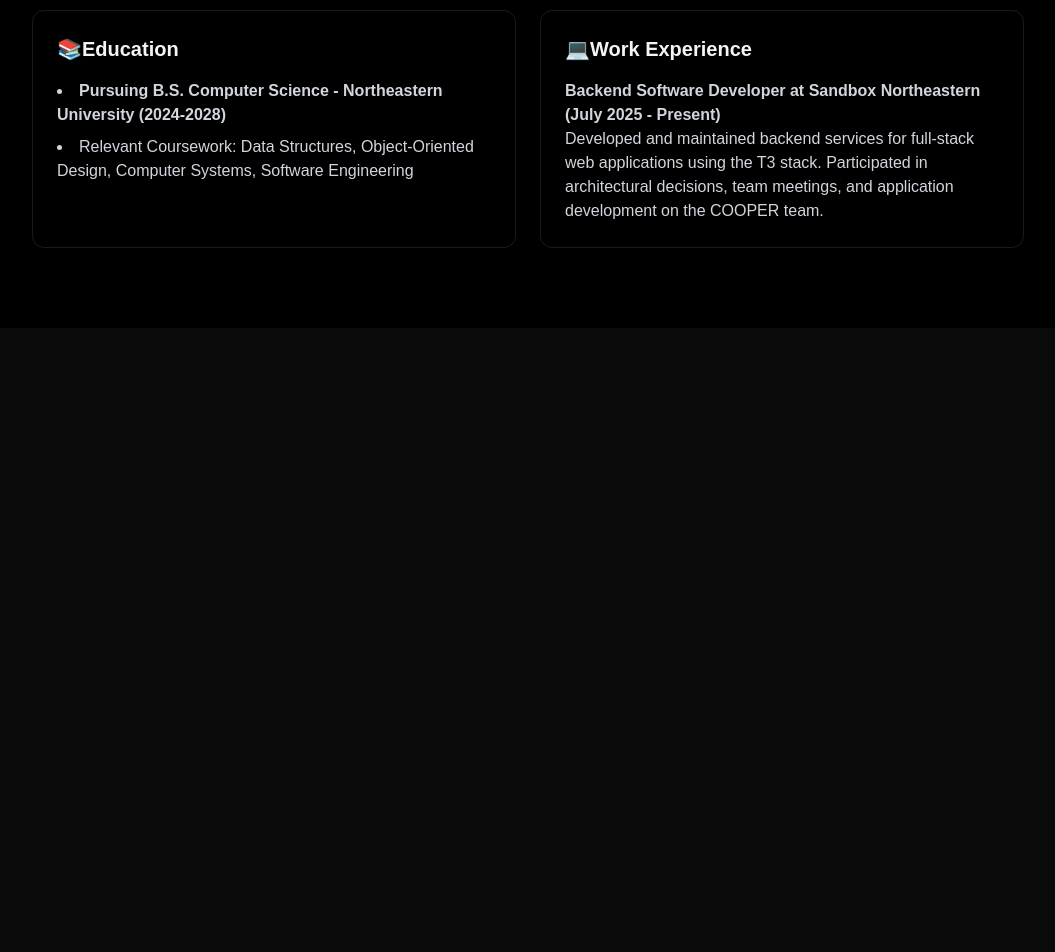
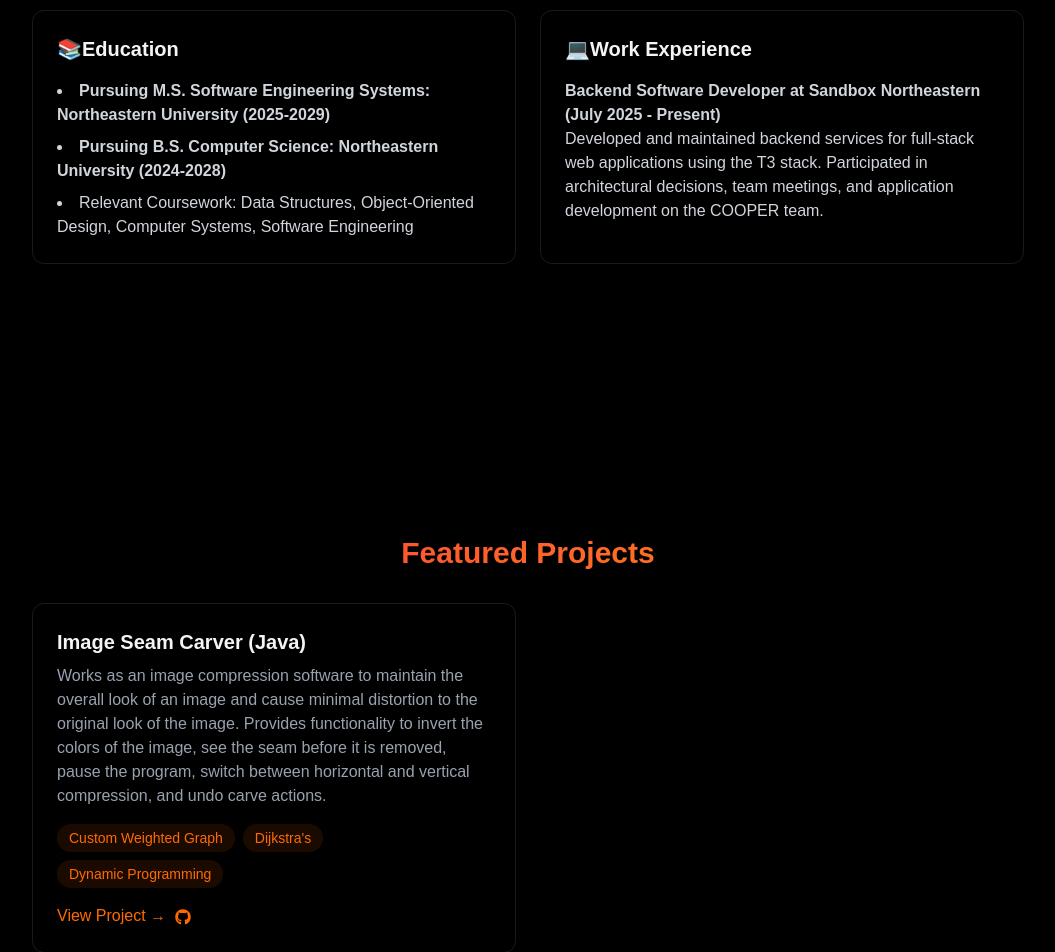
Before and after one commit to JacobLef/Portfolio, a React (Vite) app: page / in a window 1280 px wide. Shown: the part 1600-2552 px from the top of the page, without its empty margins (112-1167 px from the left). Before the commit the page ends 1928 px from the top, so only its background shows below. Built offline with nearby package versions, Linux system fonts and the light colour scheme.

Commit message:
feat(src/components/sections): Completed the general structure for the Projects section, with an example project layout using my Seam Carver project.

```diff
--- a/package.json
+++ b/package.json
@@ -14,6 +14,7 @@
     "@tailwindcss/vite": "^4.1.11",
     "react": "^19.1.0",
     "react-dom": "^19.1.0",
+    "react-icons": "^5.5.0",
     "tailwindcss": "^4.1.11"
   },
   "devDependencies": {
--- a/src/components/sections/About.jsx
+++ b/src/components/sections/About.jsx
@@ -113,7 +113,12 @@
             <ul className="list-disc list-inside text-gray-300 space-y-2">
               <li>
                 <strong>
-                  Pursuing B.S. Computer Science - Northeastern University (2024-2028)
+                  Pursuing M.S. Software Engineering Systems: Northeastern University (2025-2029)
+                </strong>
+              </li>
+              <li>
+                <strong>
+                  Pursuing B.S. Computer Science: Northeastern University (2024-2028)
                 </strong>
               </li>
               <li>
--- a/src/components/sections/Projects.tsx
+++ b/src/components/sections/Projects.tsx
@@ -1,4 +1,48 @@
+import React from "react";
+import { FaGithub } from 'react-icons/fa';
+
 export const Projects = () =>
 {
-
+  return (
+    <section id="#projects" className="min-h-screen flex items-center justify-center py-20">
+      <div className="max-w-5xl mx-auto px-4">
+        <h2
+          className="text-3xl font-bold mb-8 bg-gradient-to-r from-red-500 to-orange-400 bg-clip-text text-transparent text-center"
+        >
+          Featured Projects
+        </h2>
+        <div className="grid grid-cols-1 md:grid-cols-2 gap-6">
+          <div className="p-6 rounded-xl border border-white/10 hover:-translate-y-1 hover:border-orange-500/30 hover:shadow-[0_2px_8px_rgba(59,130,246,0.1)] transition-all">
+            <h3 className="text-xl font-bold mb-2"> Image Seam Carver (Java) </h3>
+            <p className="text-gray-400 mb-4">
+              Works as an image compression software to maintain the overall look of an image and cause minimal distortion to the original look of the image. Provides functionality to
+              invert the colors of the image, see the seam before it is removed, pause the program,
+              switch between horizontal and vertical compression, and undo carve actions.
+            </p>
+            <div className="flex flex-wrap gap-2 mb-4">
+              {["Custom Weighted Graph", "Dijkstra's", "Dynamic Programming"].map(
+                (skill, key) =>
+                {
+                  return (
+                  <span
+                    key={key}
+                    className="bg-orange-500/10 text-orange-500 py-1 px-3 rounded-full text-sm hover:bg-orange-400/20 hover:shadow-[0_2px_8px_rgba(59,130,246,0.2)] transition"
+                  >
+                    {skill}
+                  </span>
+                )})}
+            </div>
+            <div>
+              <a
+                href="https://github.com/JacobLef/SeamCarver/tree/main"
+                className="text-orange-500 hover:text-orange-300 transition-colors my-4"
+              >
+                View Project → <FaGithub className="inline ml-1" />
+              </a>
+            </div>
+          </div>
+        </div>
+      </div>
+    </section>
+  );
 }
```
Also changed, not shown: 1 other file (tests, documents, lock files or other folders).
